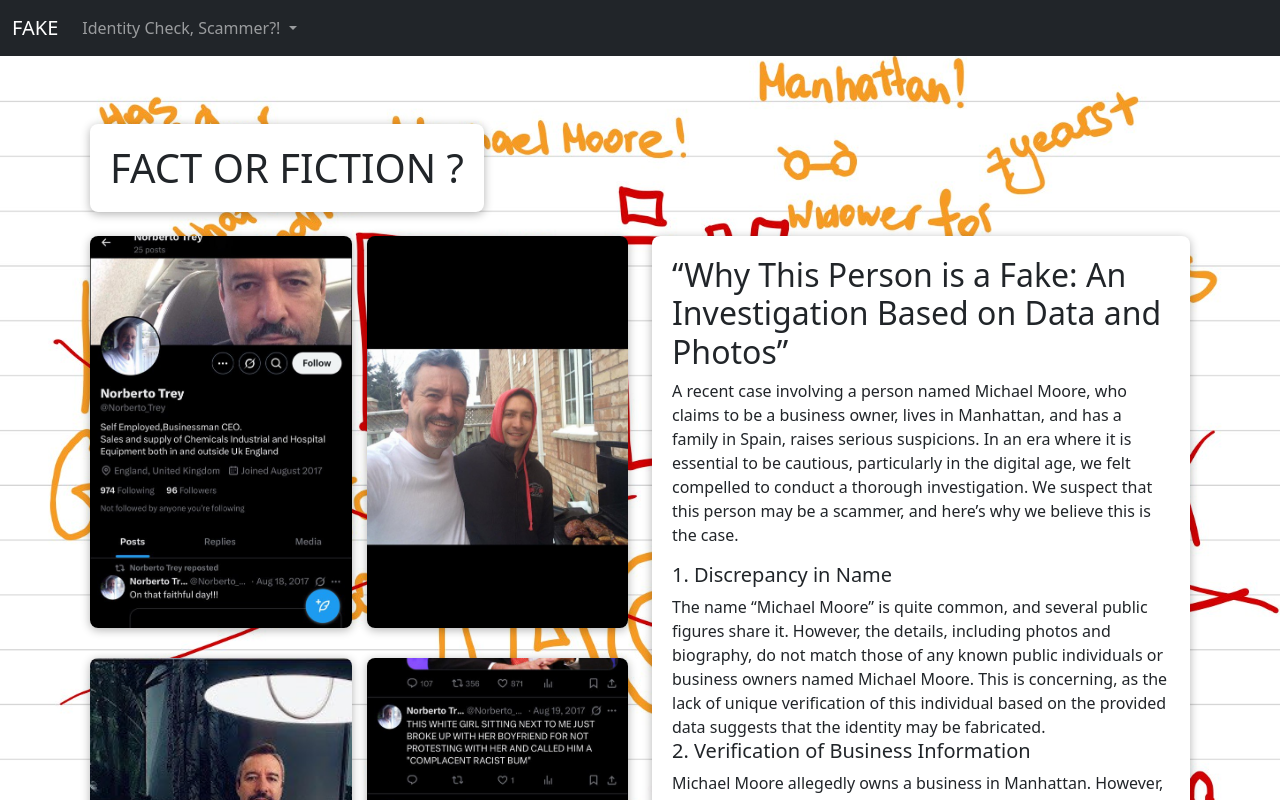
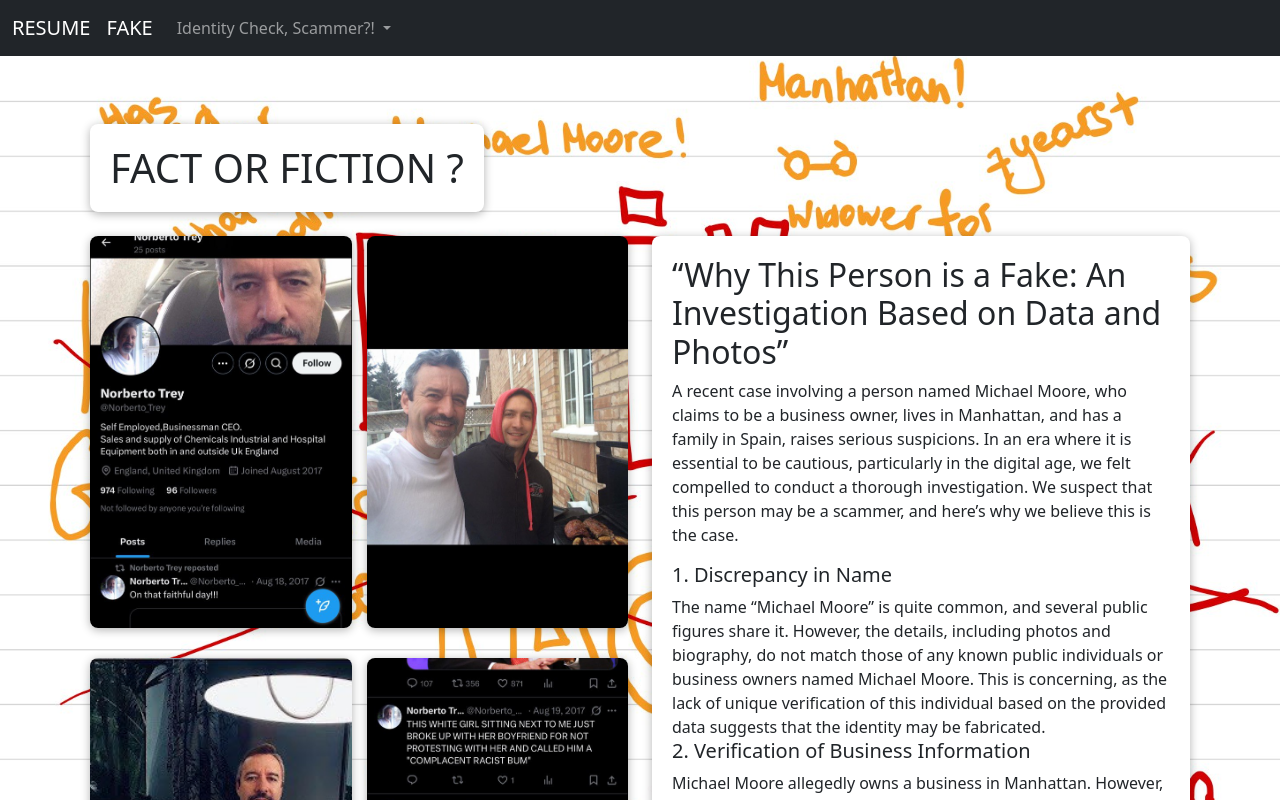
Before and after one commit to Aimana122/findme, a plain HTML site: page personB.html in a window 1280 px wide. Shown: the top 800 px of the page. Drawn offline with nearby package versions, Linux system fonts and the light colour scheme.

Commit message:
Update personB.html

```diff
--- a/personB.html
+++ b/personB.html
@@ -19,6 +19,7 @@
 <!-- Меню -->
     <nav class="navbar navbar-expand-lg navbar-dark bg-dark">
         <div class="container-fluid">
+		 <a class="navbar-brand" href="https://aimana122.github.io/resumeA/">RESUME</a>
             <a class="navbar-brand" href="index.html">FAKE</a>
             <button class="navbar-toggler" type="button" data-bs-toggle="collapse" data-bs-target="#navbarNav" aria-controls="navbarNav" aria-expanded="false" aria-label="Toggle navigation">
                 <span class="navbar-toggler-icon"></span>
```
